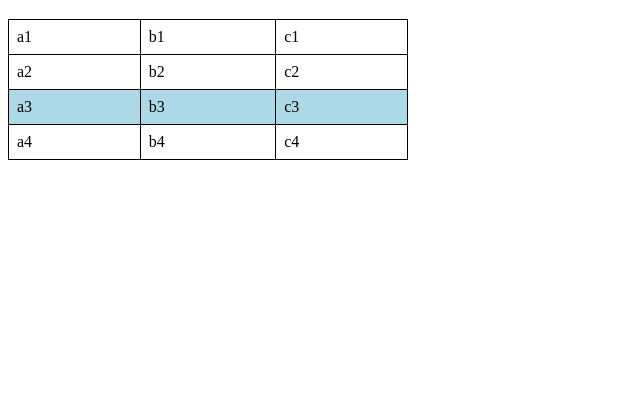
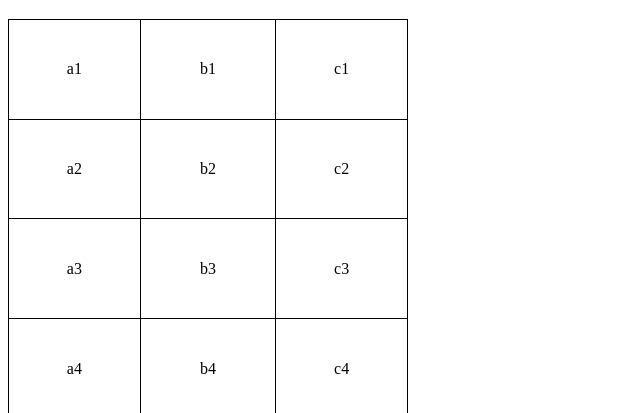
Before and after one commit to jacksonteixeira02/Html-Css, a plain HTML site: page Exercicios/Ex023/tabela001.html in a window 1280 px wide. Shown: the part 61-474 px from the top of the page, without its empty margins (0-640 px from the left). Drawn offline with Linux system fonts and the light colour scheme.

Commit message:
tabela melhorada

```diff
--- a/Exercicios/Ex023/tabela001.html
+++ b/Exercicios/Ex023/tabela001.html
@@ -7,17 +7,15 @@
     <style>
         table{
             width: 400px;
+            height: 400px;
             border-collapse: collapse;
-        }
-        tr#linha{
-            background-color: lightblue;
+            text-align: center;
         }
 
         td{
             border: 1px solid black;
             padding: 8px;
         }
-
     </style>
 </head>
 <body>
@@ -33,7 +31,7 @@
             <td>b2</td>
             <td>c2</td>
         </tr>
-        <tr id="linha">
+        <tr>
             <td>a3</td>
             <td>b3</td>
             <td>c3</td>
```
